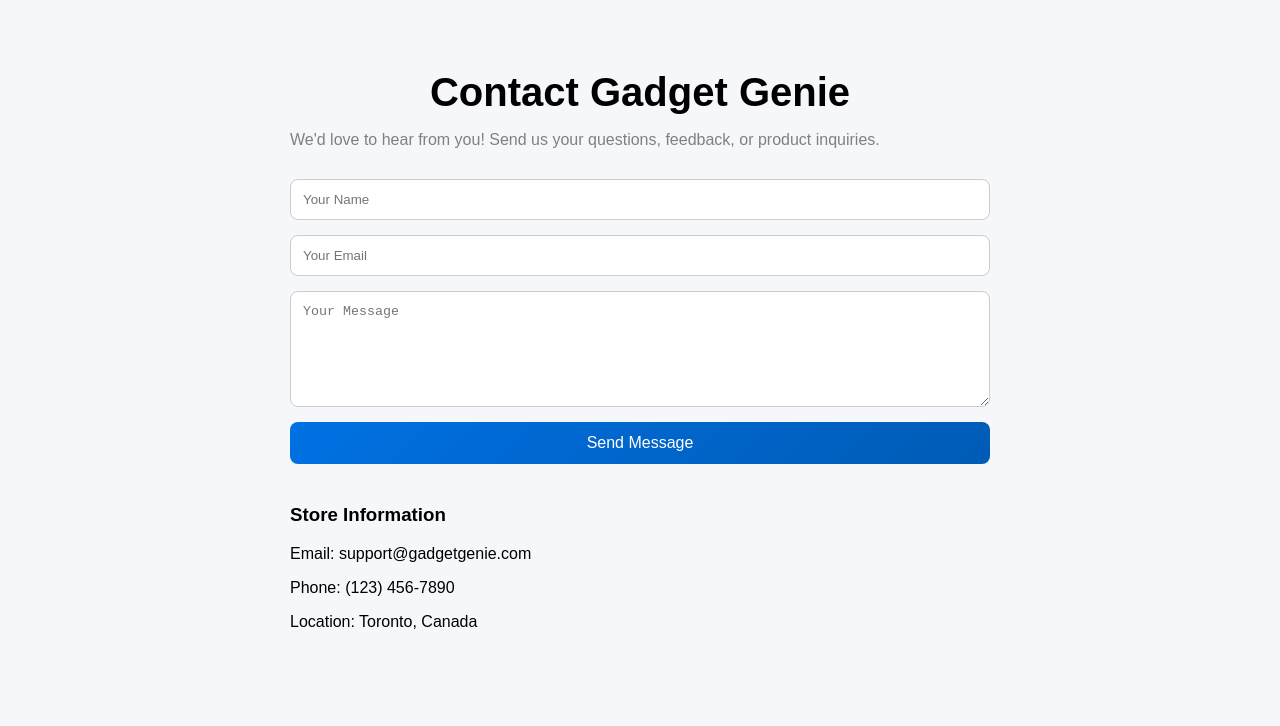
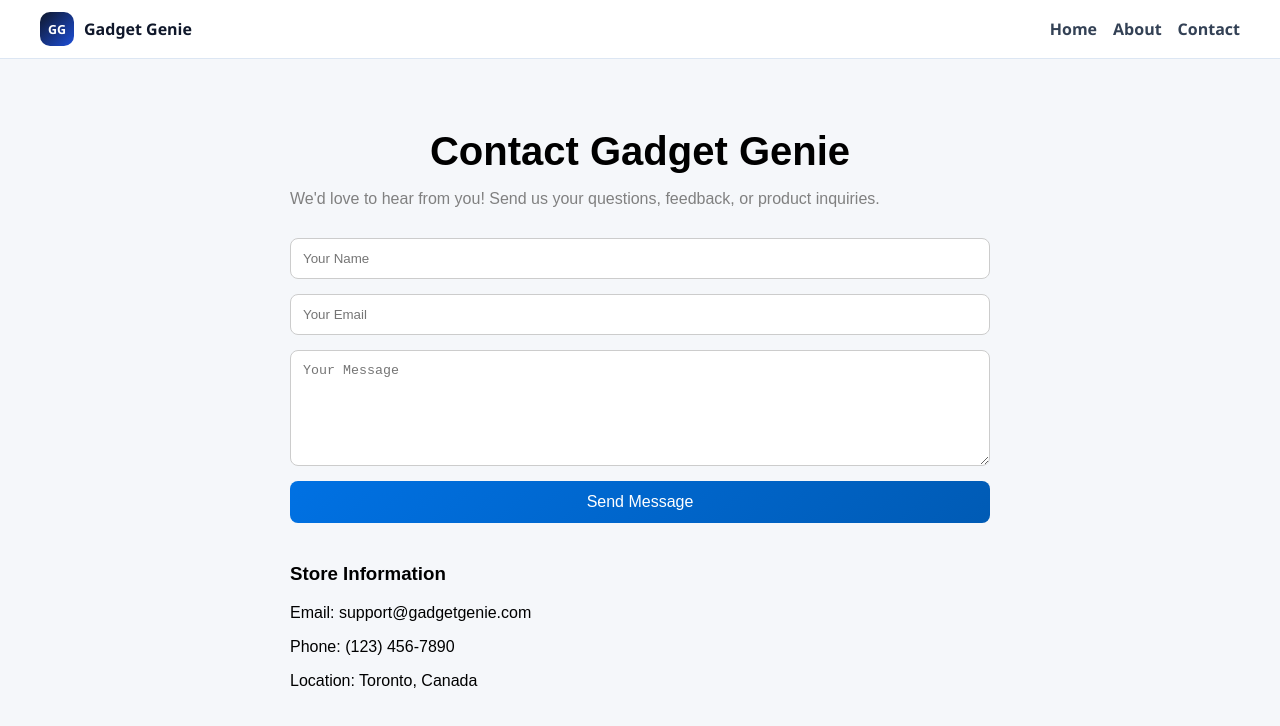
Before and after one commit to dougjasper2013/reactapp5group2, a Next.js app: page / in a window 1280 px wide. Shown: the top 726 px of the page. Built offline with nearby package versions, Linux system fonts and the light colour scheme.

Commit message:
Add reusable Navbar component and mount in layout

```diff
--- a/src/app/layout.tsx
+++ b/src/app/layout.tsx
@@ -1,5 +1,6 @@
 import type { Metadata } from "next";
 import { Geist, Geist_Mono } from "next/font/google";
+import Navbar from "../components/Navbar";
 import "./globals.css";
 
 const geistSans = Geist({
@@ -24,7 +25,10 @@
 }>) {
   return (
     <html lang="en" className={`${geistSans.variable} ${geistMono.variable}`}>
-      <body>{children}</body>
+      <body>
+        <Navbar />
+        {children}
+      </body>
     </html>
   );
 }
--- /dev/null
+++ b/src/components/Navbar.module.css
@@ -0,0 +1,66 @@
+.navbar {
+  position: sticky;
+  top: 0;
+  z-index: 50;
+  width: 100%;
+  background: rgba(255, 255, 255, 0.94);
+  border-bottom: 1px solid #dce6f3;
+  backdrop-filter: blur(8px);
+}
+
+.inner {
+  max-width: 1200px;
+  margin: 0 auto;
+  padding: 12px 20px;
+  display: flex;
+  align-items: center;
+  justify-content: space-between;
+  gap: 14px;
+}
+
+.brand {
+  display: inline-flex;
+  align-items: center;
+  gap: 10px;
+  color: #0f172a;
+  font-weight: 700;
+  text-decoration: none;
+}
+
+.badge {
+  width: 34px;
+  height: 34px;
+  border-radius: 10px;
+  background: linear-gradient(135deg, #0f172a, #1d4ed8);
+  color: #fff;
+  font-size: 0.78rem;
+  display: inline-flex;
+  align-items: center;
+  justify-content: center;
+}
+
+.links {
+  display: inline-flex;
+  gap: 16px;
+}
+
+.links a {
+  color: #334155;
+  text-decoration: none;
+  font-weight: 600;
+}
+
+.links a:hover {
+  color: #1d4ed8;
+}
+
+@media (max-width: 640px) {
+  .inner {
+    padding: 10px 14px;
+  }
+
+  .links {
+    gap: 10px;
+    font-size: 0.92rem;
+  }
+}
--- /dev/null
+++ b/src/components/Navbar.tsx
@@ -0,0 +1,21 @@
+import Link from 'next/link';
+import styles from './Navbar.module.css';
+
+export default function Navbar() {
+  return (
+    <header className={styles.navbar}>
+      <div className={styles.inner}>
+        <Link href="/" className={styles.brand}>
+          <span className={styles.badge}>GG</span>
+          <span>Gadget Genie</span>
+        </Link>
+
+        <nav className={styles.links} aria-label="Primary">
+          <Link href="/">Home</Link>
+          <Link href="/about">About</Link>
+          <Link href="/contact">Contact</Link>
+        </nav>
+      </div>
+    </header>
+  );
+}
```
